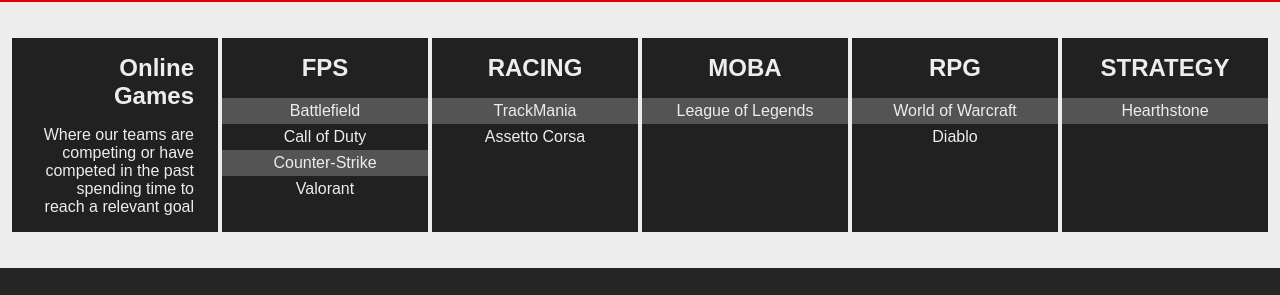
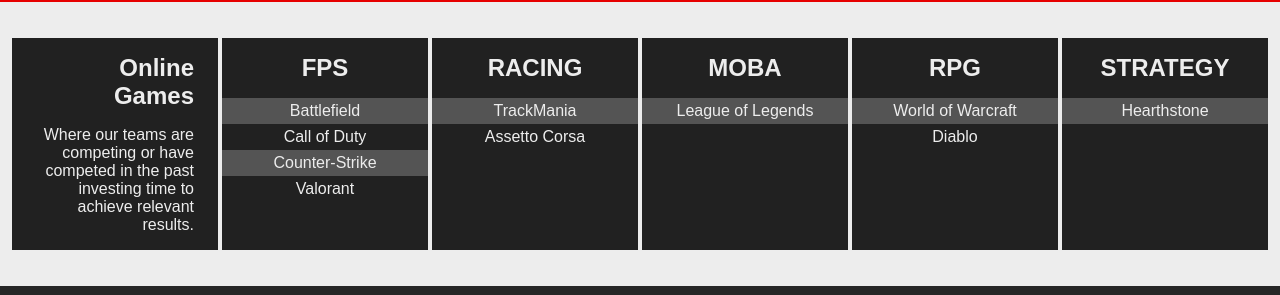
Before and after one commit to andreariosa/iffclan, a website: page index.html in a window 1280 px wide. Shown: the part 432-727 px from the top of the page. Drawn offline with nearby package versions, Linux system fonts and the light colour scheme; files that its build step writes are made by us from their sources; files whose address does not match are found by name.

Commit message:
Bump games description

```diff
--- a/index.html
+++ b/index.html
@@ -56,7 +56,7 @@
       <div class="grid">
         <div class="box info">
           <h1>Online Games</h1>
-          <p>Where our teams are competing or have competed in the past spending time to reach a relevant goal</p>
+          <p>Where our teams are competing or have competed in the past investing time to achieve relevant results.</p>
         </div>
         <div class="box">
           <h1>FPS</h1>
```
